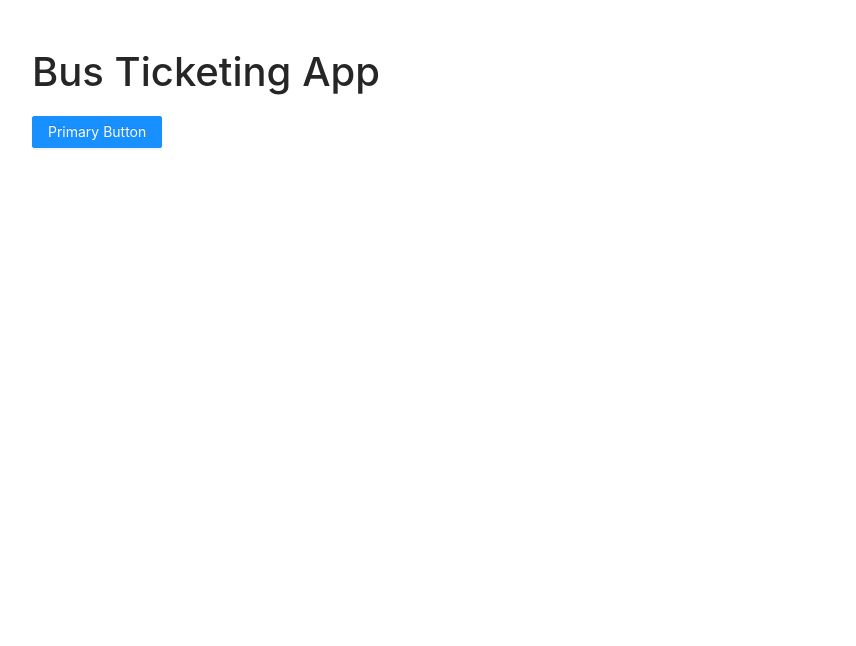
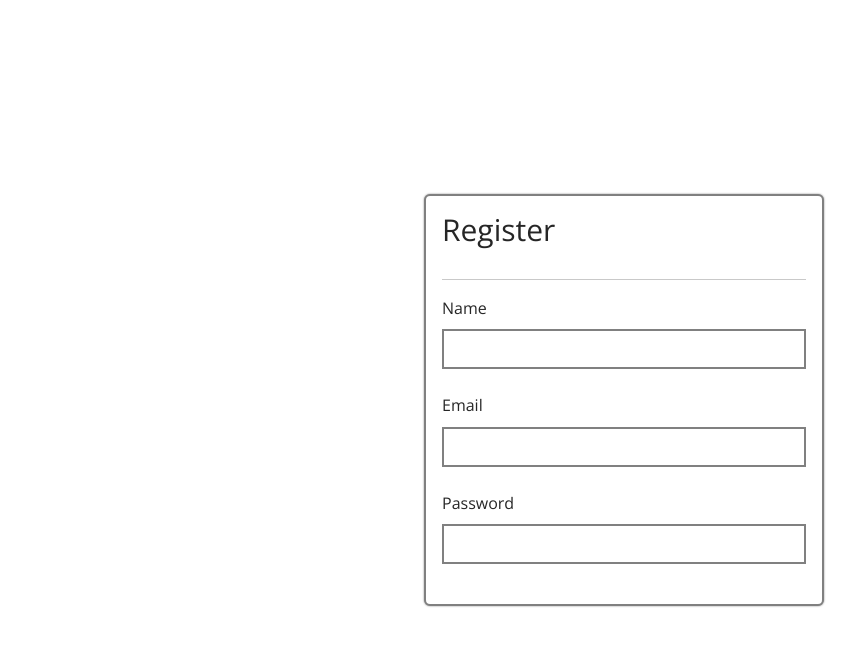
Before and after one commit to altafsayeed/bus-ticketing-app, a React (Create React App) app in the folder client/: page /register in a window 1280 px wide. Shown: the top 646 px of the page, without its empty margins (16-872 px from the left). Built offline with nearby package versions, Linux system fonts and the light colour scheme.

Commit message:
registration page

```diff
--- a/client/src/App.js
+++ b/client/src/App.js
@@ -1,11 +1,20 @@
-import { Button } from "antd";
 import "antd/dist/antd.min.css";
+import "./resources/global.css";
+import { BrowserRouter, Routes, Route } from "react-router-dom";
+import Home from "./pages/Home";
+import Login from "./pages/Login";
+import Register from "./pages/Register";
 
 function App() {
   return (
-    <div className="App m-5">
-      <h1>Bus Ticketing App</h1>
-      <Button type="primary">Primary Button</Button>
+    <div>
+      <BrowserRouter>
+        <Routes>
+          <Route path="/" element={<Home />} />
+          <Route path="/register" element={<Register />} />
+          <Route path="/login" element={<Login />} />
+        </Routes>
+      </BrowserRouter>
     </div>
   );
 }
--- a/client/src/index.css
+++ b/client/src/index.css
@@ -0,0 +1,6 @@
+@import url("https://fonts.googleapis.com/css2?family=Open+Sans&family=Roboto:wght@400;500;700&display=swap");
+
+* {
+  font-family: "Open Sans", sans-serif;
+  font-size: 16px;
+}
--- /dev/null
+++ b/client/src/pages/Home.js
@@ -0,0 +1,7 @@
+import React from "react";
+
+function Home() {
+  return <div>Home</div>;
+}
+
+export default Home;
--- /dev/null
+++ b/client/src/pages/Login.js
@@ -0,0 +1,7 @@
+import React from "react";
+
+function Login() {
+  return <div>Login</div>;
+}
+
+export default Login;
--- /dev/null
+++ b/client/src/pages/Register.js
@@ -0,0 +1,26 @@
+import React from "react";
+import { Form } from "antd";
+
+function Register() {
+  return (
+    <div className="h-screen d-flex justify-content-center align-items-center">
+      <div className="register-form card p-3">
+        <h1 className="text-2xl">Register</h1>
+        <hr />
+        <Form layout="vertical">
+          <Form.Item label="Name">
+            <input type="text" />
+          </Form.Item>
+          <Form.Item className="text-2xl" label="Email">
+            <input type="text" />
+          </Form.Item>
+          <Form.Item className="text-2xl" label="Password">
+            <input type="text" />
+          </Form.Item>
+        </Form>
+      </div>
+    </div>
+  );
+}
+
+export default Register;
--- /dev/null
+++ b/client/src/resources/global.css
@@ -0,0 +1,47 @@
+/* heights and widths */
+
+.h-screen {
+  height: 100vh;
+}
+
+.register-form {
+  width: 400px;
+}
+
+/* inputs */
+
+input {
+  height: 40px;
+  border: 2px solid gray;
+  width: 100%;
+  padding-left: 20px;
+}
+
+/* card */
+
+.card {
+  border: 2px solid gray;
+  box-shadow: 0 0 2px gray;
+}
+
+/* text sizes */
+
+.text-2xl {
+  font-size: 30px;
+}
+
+.text-xl {
+  font-size: 25px;
+}
+
+.text-lg {
+  font-size: 20px;
+}
+
+.text-md {
+  font-size: 18px;
+}
+
+.ant-form-item-label > label {
+  font-size: 16px;
+}
```
Also changed, not shown: client/src/resources/auth.css (added), 1 other file (tests, documents, lock files or other folders).
